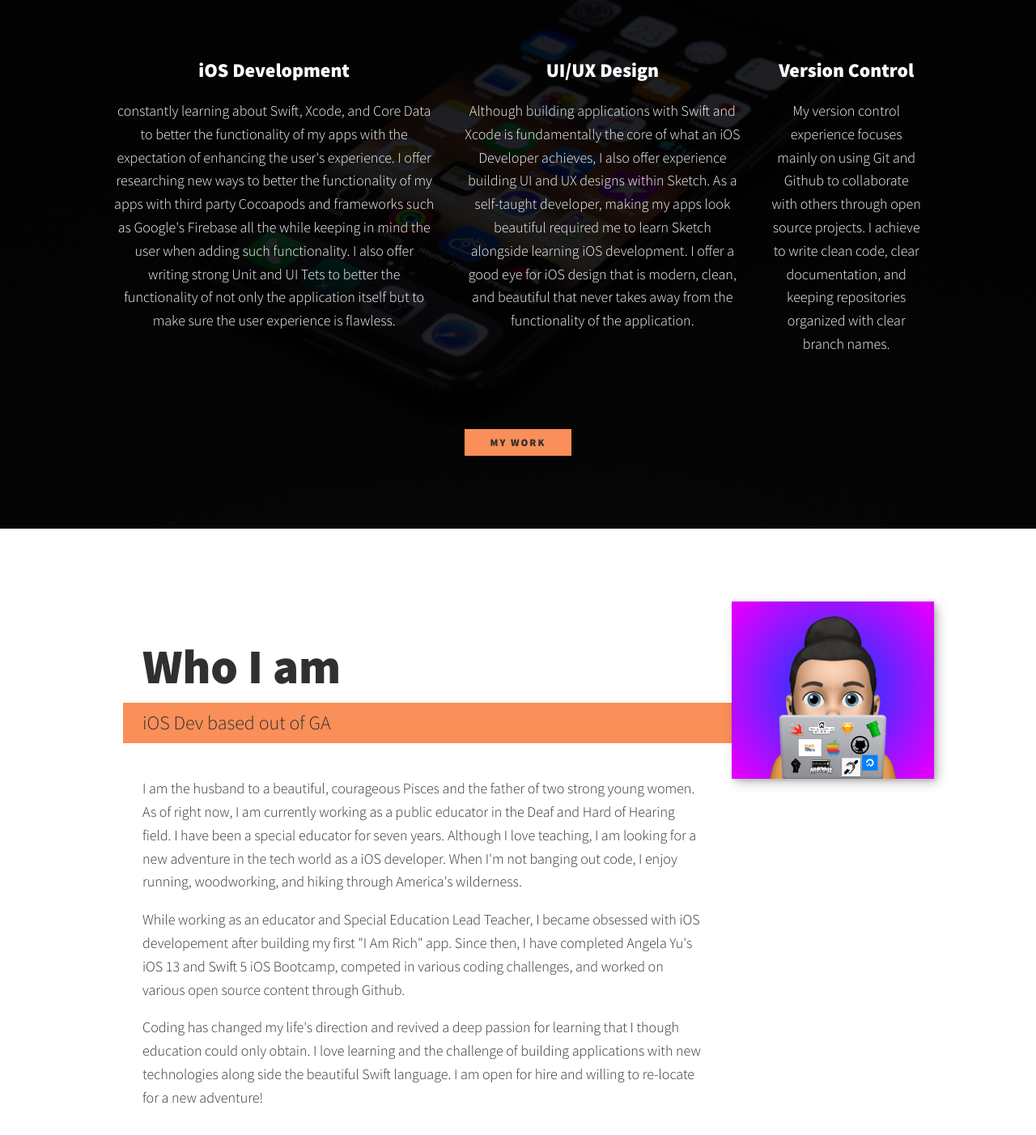
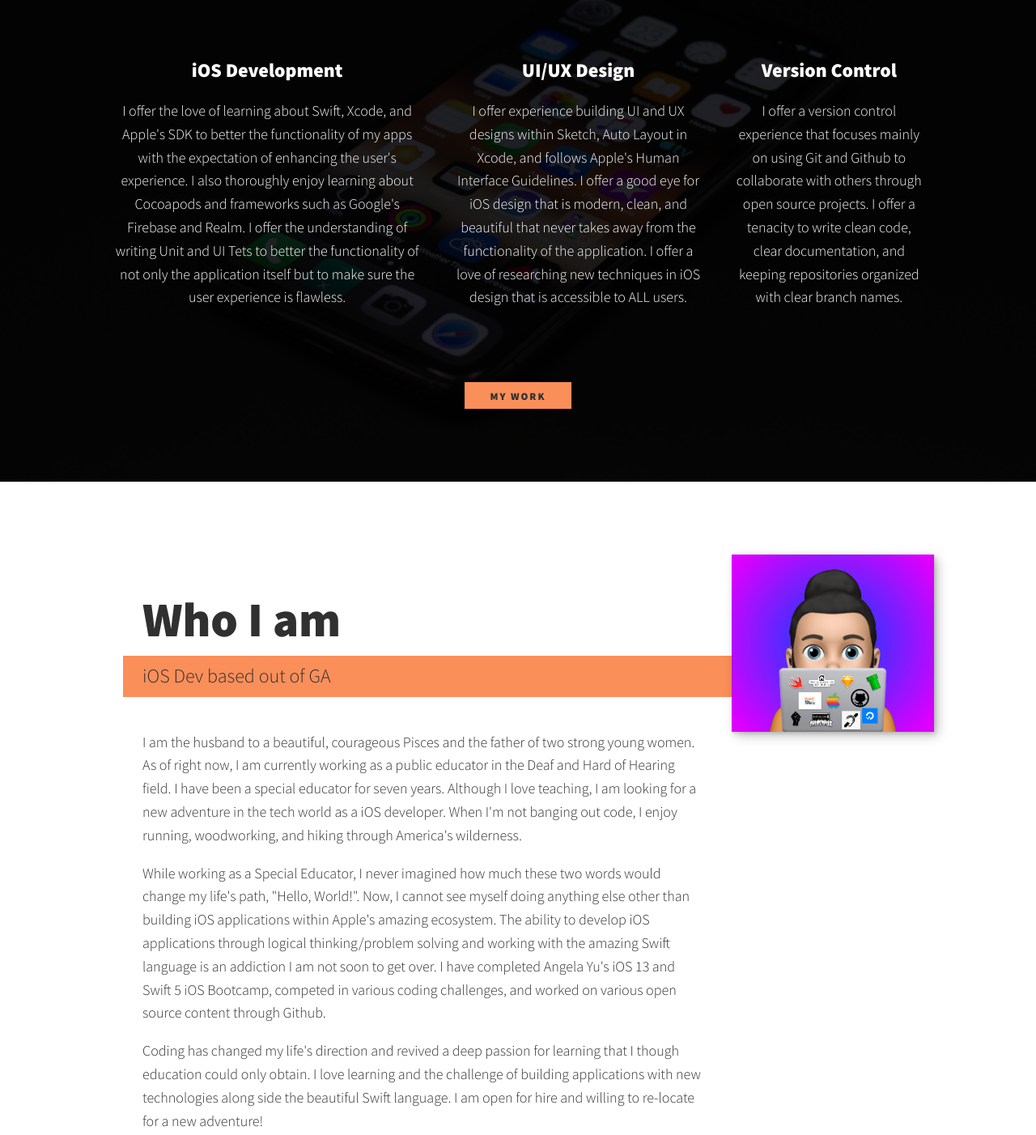
Before and after one commit to patterson-dtaylor/static-portfolio, a website: page index.html in a window 1280 px wide. Shown: the part 840-2242 px from the top of the page at 81% size. Drawn offline with nearby package versions, Linux system fonts and the light colour scheme.

Commit message:
Updated about me paragraphs

```diff
--- a/index.html
+++ b/index.html
@@ -51,29 +51,25 @@
       <div class="skills"> <!-- start of skills -->
         <div class="skill">
           <h3>iOS Development</h3>
-          <p>constantly learning about Swift, Xcode,
-            and Core Data to better the functionality of my apps with the expectation of enhancing the user's
-            experience. I offer researching new ways to better the functionality of my apps with third party
-            Cocoapods and frameworks such as Google's Firebase all the while keeping in mind the user when adding
-            such functionality.  I also offer writing strong Unit and UI Tets to better the functionality of not
-            only the application itself but to make sure the user experience is flawless.
+          <p>I offer the love of learning about Swift, Xcode, and Apple's SDK to better the functionality of my apps with the
+            expectation of enhancing the user's experience. I also thoroughly enjoy learning about Cocoapods and
+            frameworks such as Google's Firebase and Realm.  I offer the understanding of writing Unit and UI Tets
+            to better the functionality of not only the application itself but to make sure the user experience is flawless.
           </p>
         </div> <!-- / skill 1-->
 
         <div class="skill">
           <h3>UI/UX Design</h3>
-          <p>Although building applications with Swift and Xcode is fundamentally the core of what an iOS Developer
-            achieves, I also offer experience building UI and UX designs within Sketch. As a self-taught developer, making my
-            apps look beautiful required me to learn Sketch alongside learning iOS development. I offer a good eye
-            for iOS design that is modern, clean, and beautiful that never takes away from the functionality of the
-            application.
+          <p>I offer experience building UI and UX designs within Sketch, Auto Layout in Xcode, and follows Apple's Human Interface
+            Guidelines. I offer a good eye for iOS design that is modern, clean, and beautiful that never takes away from the
+            functionality of the application. I offer a love of researching new techniques in iOS design that is accessible to ALL users.
           </p>
         </div> <!-- / skill 2-->
 
         <div class="skill">
           <h3>Version Control</h3>
-          <p>My version control experience focuses mainly on using Git and Github to collaborate with others
-            through open source projects.  I achieve to write clean code, clear documentation, and keeping
+          <p>I offer a version control experience that focuses mainly on using Git and Github to collaborate with others
+            through open source projects.  I offer a tenacity to write clean code, clear documentation, and keeping
             repositories organized with clear branch names.
           </p>
         </div> <!-- / skill 3-->
@@ -94,9 +90,12 @@
           I have been a special educator for seven years. Although I love teaching, I am looking for a new
           adventure in the tech world as a iOS developer. When I'm not banging out code, I enjoy running,
           woodworking, and hiking through America's wilderness.</p>
-        <p>While working as an educator and Special Education Lead Teacher, I became obsessed with iOS developement
-          after building my first "I Am Rich" app.  Since then, I have completed Angela Yu's iOS 13 and Swift 5
-          iOS Bootcamp, competed in various coding challenges, and worked on various open source content through Github.
+        <p>While working as a Special Educator, I never imagined how much these two words would change my life's path,
+          "Hello, World!". Now, I cannot see myself doing anything else other than building  iOS applications within
+          Apple's amazing ecosystem. The ability to develop iOS applications through logical thinking/problem solving
+          and working with the amazing Swift language is an addiction I am not soon to get over. I have completed Angela
+          Yu's iOS 13 and Swift 5 iOS Bootcamp, competed in various coding challenges, and worked on various open source
+          content through Github.
         </p>
         <p>Coding has changed my life's direction and revived a deep passion for learning that I though education
           could only obtain. I love learning and the challenge of building applications with new technologies along
```
